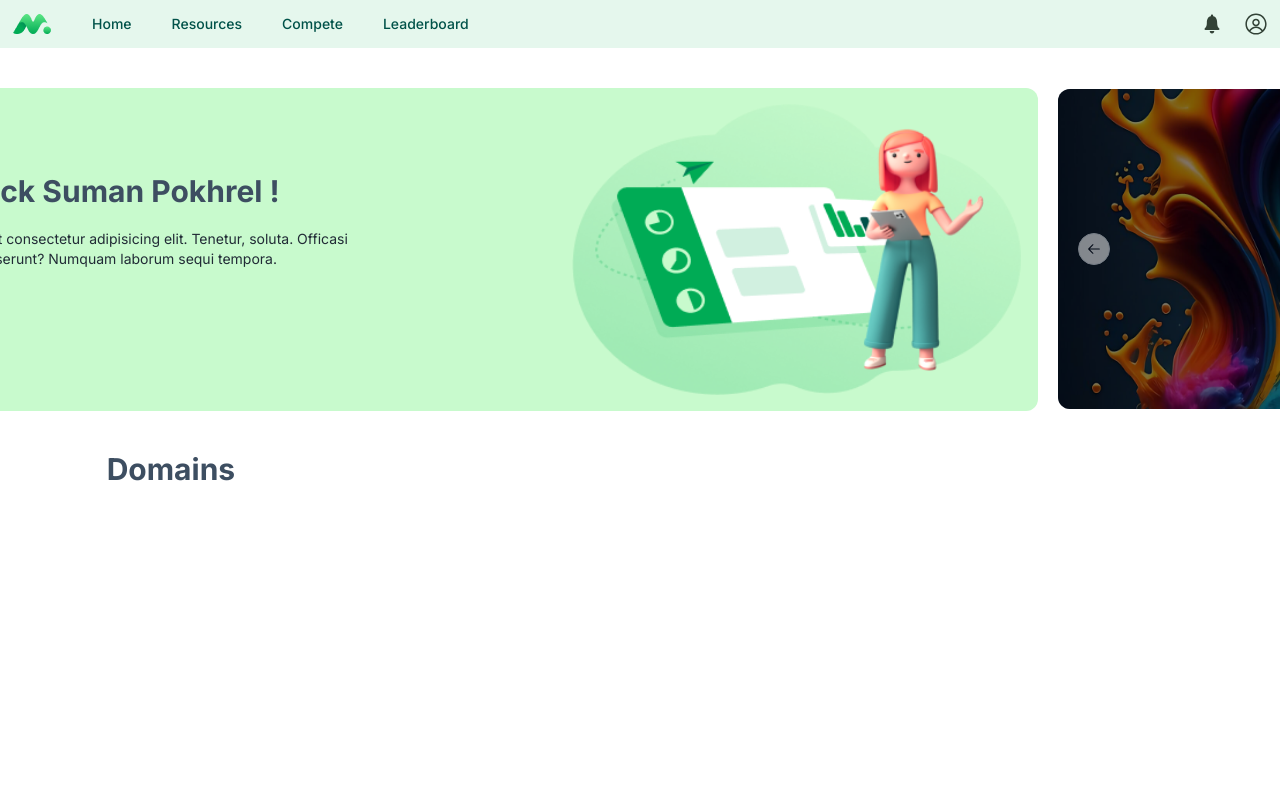
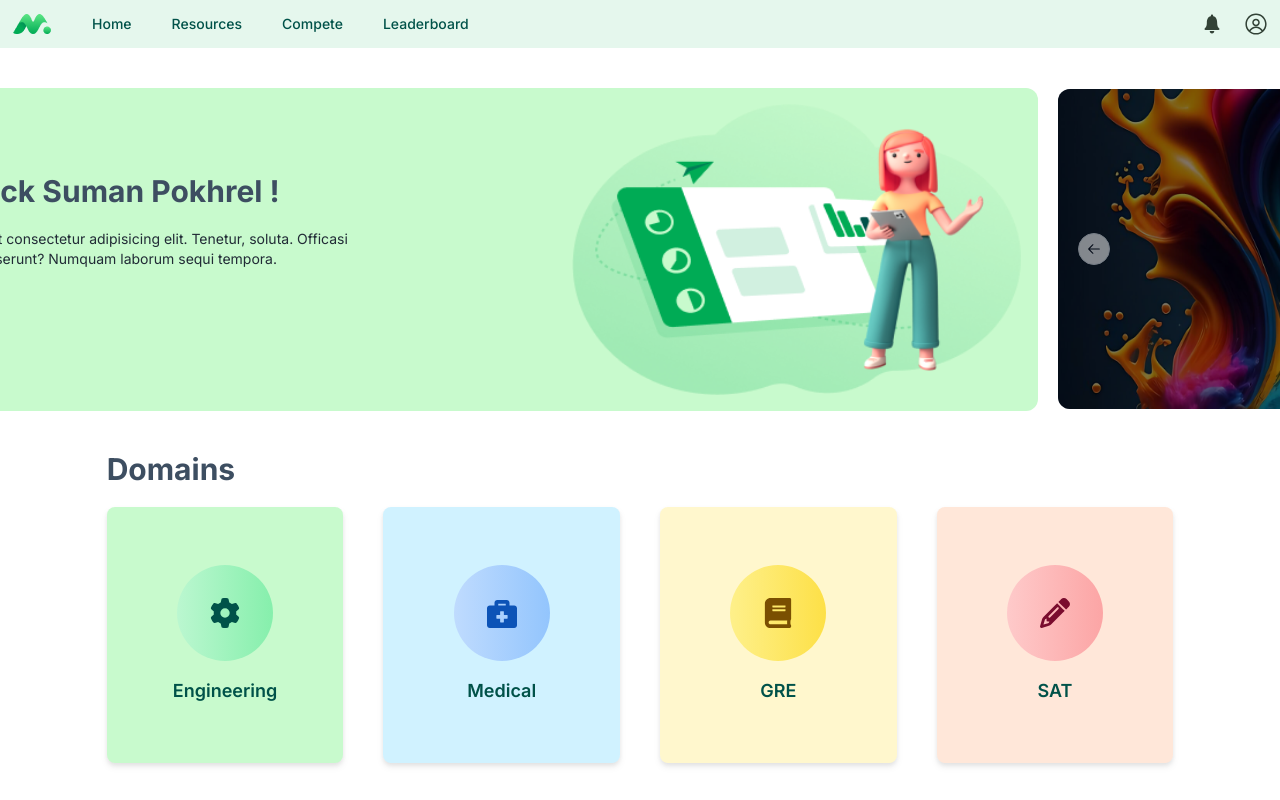
Before and after one commit to Suman196pokhrel/PyroPrep, a Next.js app: page /dashboard in a window 1280 px wide. Shown: the top 800 px of the page. Built offline with nearby package versions, Linux system fonts and the light colour scheme.

Commit message:
added domain cards

```diff
--- a/components/molecules/DashBanner.tsx
+++ b/components/molecules/DashBanner.tsx
@@ -13,8 +13,8 @@ const DashBanner = () => {
             </div>
 
             {/* RIGHT  */}
-            <figure>
-                <Image src={"/static/heroImg.png"} alt='' width={450} height={200} />
+            <figure className=''>
+                <Image className='' src={"/static/heroImg.png"} alt='' width={450} height={200} />
             </figure>
         </div>
     )
--- a/components/pages/DashboardPage.tsx
+++ b/components/pages/DashboardPage.tsx
@@ -1,12 +1,83 @@
 import React from 'react'
+import { FaGear } from "react-icons/fa6";
+import { FaBriefcaseMedical } from "react-icons/fa";
+import { FaBook } from "react-icons/fa";
+import { FaPencil } from "react-icons/fa6";
+import Link from 'next/link';
+
+
+
+
+
+
+
+const mockDomains = [
+    {
+        title: "Engineering",
+        link: "/eng",
+        icon: FaGear,
+        bg: "#C8FACD",
+        fg: "#005249",
+        gradient: "from-green-200 to-green-300",
+    },
+    {
+        title: "Medical",
+        link: "/med",
+        icon: FaBriefcaseMedical,
+        bg: "#D0F2FF",
+        fg: "#0C53B7",
+        gradient: "from-blue-200 to-blue-300",
+
+
+    },
+    {
+        title: "GRE",
+        link: "/gre",
+        icon: FaBook,
+        bg: "#FFF7CD",
+        fg: "#7A4F01",
+        gradient: "from-yellow-200 to-yellow-300",
+
+
+
+    },
+    {
+        title: "SAT",
+        link: "/sat",
+        icon: FaPencil,
+        bg: "#FFE7D9",
+        fg: "#7A0C2E",
+        gradient: "from-red-200 to-red-300",
+
+
+
+    },
+]
+
 
 const DashboardPage = () => {
     return (
         <section className='w-full flex flex-col gap-5'>
             <h2 className='text-[#3d4e61] font-bold text-3xl'>Domains</h2>
 
-            <div>
+            <div className='flex gap-10'>
                 {/* DOMAIN CARDS  */}
+                {mockDomains.map((items, index) => (
+                    <Link
+                        key={index}
+                        href={items.link}
+                        style={{ backgroundColor: items.bg }}
+                        className={`flex gap-4 flex-col p-4 w-1/4 items-center justify-center h-64 rounded-lg drop-shadow-md hover:scale-105 transition-all ease-linear hover:drop-shadow-2xl`}
+                    >
+                        <div className={`w-24 h-24 flex items-center rounded-full justify-center  bg-gradient-to-r ${items.gradient}`}
+
+                        >
+                            <items.icon className={` text-3xl`} style={{ color: items.fg }} />
+                        </div>
+
+                        <h3 className={`text-lg text-[#005249] font-semibold`}>{items.title}</h3>
+                    </Link>
+                ))}
             </div>
         </section>
     )
--- a/tailwind.config.ts
+++ b/tailwind.config.ts
@@ -1,13 +1,13 @@
-import type { Config } from "tailwindcss"
+import type { Config } from "tailwindcss";
 
 const config = {
   darkMode: ["class"],
   content: [
-    './pages/**/*.{ts,tsx}',
-    './components/**/*.{ts,tsx}',
-    './app/**/*.{ts,tsx}',
-    './src/**/*.{ts,tsx}',
-	],
+    "./pages/**/*.{ts,tsx}",
+    "./components/**/*.{ts,tsx}",
+    "./app/**/*.{ts,tsx}",
+    "./src/**/*.{ts,tsx}",
+  ],
   prefix: "",
   theme: {
     container: {
@@ -73,8 +73,11 @@ const config = {
         "accordion-up": "accordion-up 0.2s ease-out",
       },
     },
+    linearGradientColors: {
+      "blue-yellow": ["#D0F2FF", "#FFE7D9"],
+    },
   },
   plugins: [require("tailwindcss-animate")],
-} satisfies Config
+} satisfies Config;
 
-export default config
+export default config;
```
